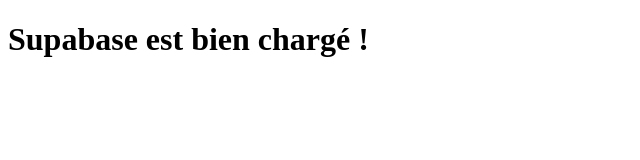
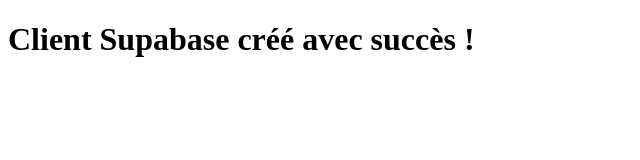
Before and after one commit to kfortjonathan-code/coach-candidat, a website: page public/login.html in a window 1280 px wide. Shown: the whole page, without its empty margins (0-640 px from the left). Drawn offline with nearby package versions, Linux system fonts and the light colour scheme.

Commit message:
Update login.html

```diff
--- a/public/login.html
+++ b/public/login.html
@@ -2,7 +2,7 @@
 <html lang="fr">
 <head>
   <meta charset="UTF-8" />
-  <title>Test Supabase</title>
+  <title>Test Supabase 2</title>
 </head>
 <body>
   <h1 id="result">Chargement...</h1>
@@ -10,10 +10,13 @@
   <script src="https://unpkg.com/@supabase/supabase-js@2.45.4/dist/umd/supabase.js"></script>
   <script>
     const resultEl = document.getElementById("result");
-    if (window.supabase) {
-      resultEl.textContent = "Supabase est bien chargé !";
-    } else {
-      resultEl.textContent = "ERREUR : Supabase ne s'est pas chargé.";
+    try {
+      const SUPABASE_URL = "https://amuauikvcjxtexayhkfi.supabase.co";
+      const SUPABASE_KEY = "sb_publishable_GT_FKq3vNkt2CTRrJXph6Q_xrveBj6A";
+      const supabase = window.supabase.createClient(SUPABASE_URL, SUPABASE_KEY);
+      resultEl.textContent = "Client Supabase créé avec succès !";
+    } catch (e) {
+      resultEl.textContent = "ERREUR : " + e.message;
     }
   </script>
 </body>
```
